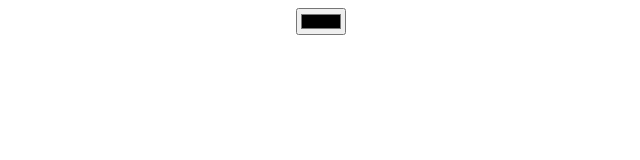
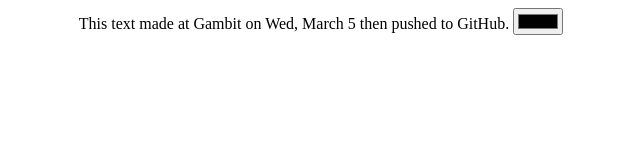
Before and after one commit to localdavid/SneakerSite, a plain HTML site: page index.html in a window 1280 px wide. Shown: the whole page, without its empty margins (319-959 px from the left). Drawn offline with Linux system fonts and the light colour scheme.

Commit message:
Wrote comment in html file at Gambit to see if I'll see it at home

```diff
--- a/index.html
+++ b/index.html
@@ -7,6 +7,8 @@
 	</head>
 
 	<body>
+
+	This text made at Gambit on Wed, March 5 then pushed to GitHub.
 
 
 <!-- 	Color picker -->
```
